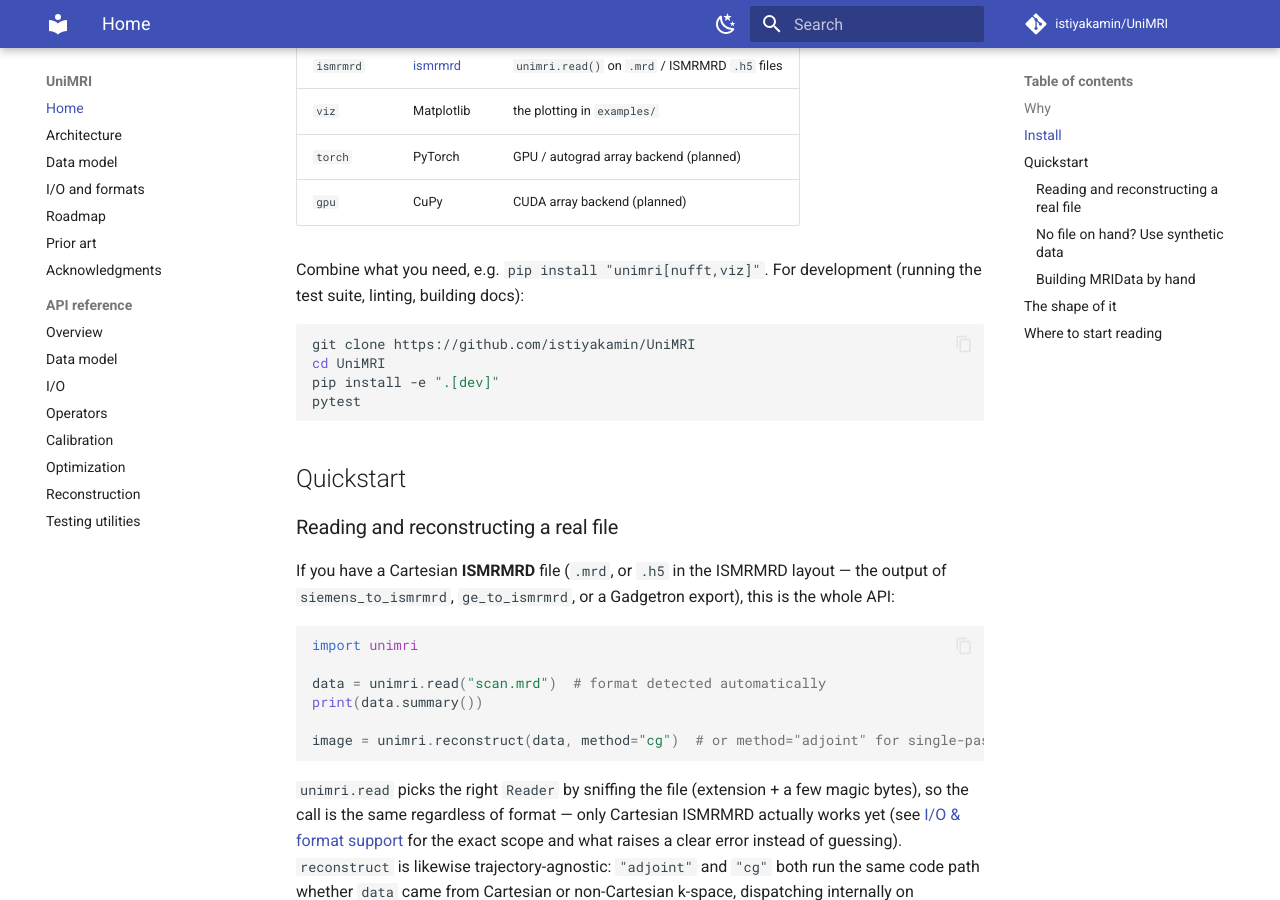
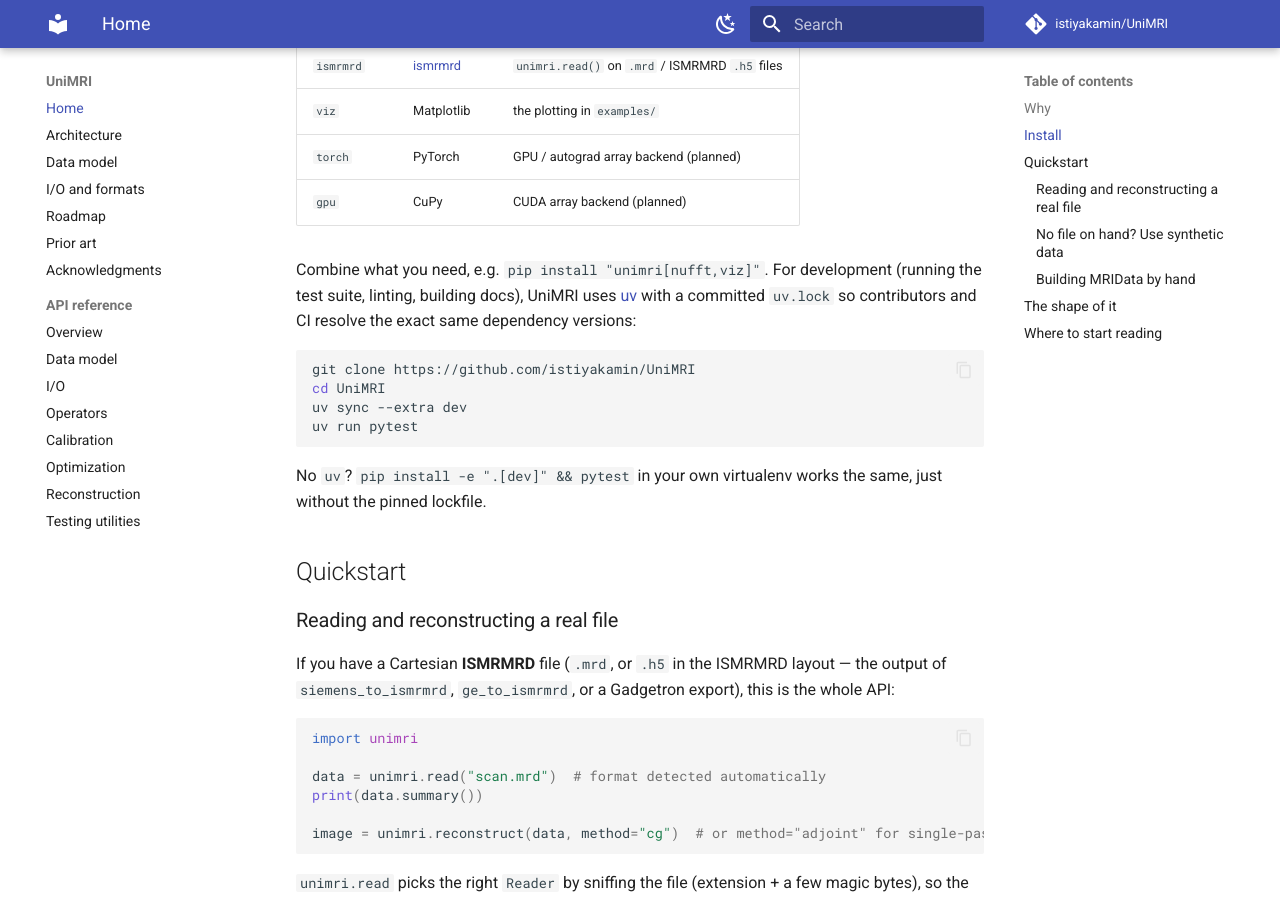
Before and after one commit to istiyakamin/UniMRI, an MkDocs documentation site: the page built from docs/index.md, in a window 1280 px wide and 900 px high, scrolled down 1136 px. Built offline with MkDocs 1.6.1 and Material for MkDocs 9.7.7, drawn with Linux system fonts in a browser that asks for light colours; comment, search, counter and statistics services are not loaded.

Commit message:
Switch dev/CI tooling from pip to uv
Scoped as a dev/CI tooling swap, not a change to the published package: the
build backend is still hatchling, and 'pip install unimri' is completely
unaffected. pip install -e ".[dev]" still works for contributors without uv.

- uv.lock: pins exact dependency versions (resolved cross-platform, all
  supported Python versions) so 'works on my machine' matches what CI tests
  against, instead of re-resolving 'whatever's latest today' on every run.
- .python-version: defaults local uv run/uv sync to 3.12, matching the
  lint/build/docs CI jobs.
- ci.yml, docs.yml, release.yml: astral-sh/setup-uv + uv sync/uv run/uv build
  instead of actions/setup-python + pip install. The actual PyPI publish step
  (Trusted Publishing via pypa/gh-action-pypi-publish) is untouched.
- dependabot.yml: Python entry switched from the pip to the uv ecosystem so
  it updates uv.lock directly.
- README/CONTRIBUTING/RELEASING/docs/index.md: dev-setup instructions now
  lead with uv, with pip kept as an explicitly-supported fallback.

Verified locally via 'uv sync'/'uv run' (not just editing YAML blind): full
suite (91) on uv-managed Python 3.12, ruff check + format --check, mypy,
'mkdocs build --strict', and the exact 'uv build' + 'uvx twine check' +
'uv venv' + 'uv pip install --python' sequence used in ci.yml's build job.

````diff
--- a/docs/index.md
+++ b/docs/index.md
@@ -51,14 +51,19 @@ optional extra, so you only pull in what you actually use:
 | `gpu` | CuPy | CUDA array backend (planned) |
 
 Combine what you need, e.g. `pip install "unimri[nufft,viz]"`. For
-development (running the test suite, linting, building docs):
+development (running the test suite, linting, building docs), UniMRI uses
+[uv](https://docs.astral.sh/uv/) with a committed `uv.lock` so contributors
+and CI resolve the exact same dependency versions:
 
 ```bash
 git clone https://github.com/istiyakamin/UniMRI
 cd UniMRI
-pip install -e ".[dev]"
-pytest
+uv sync --extra dev
+uv run pytest
 ```
+
+No `uv`? `pip install -e ".[dev]" && pytest` in your own virtualenv works
+the same, just without the pinned lockfile.
 
 ## Quickstart
 
````
Also changed, not shown: CHANGELOG.md (+15 -0 lines), CONTRIBUTING.md (+14 -6 lines), README.md (+17 -6 lines), RELEASING.md (+1 -1 lines), 6 other files.
